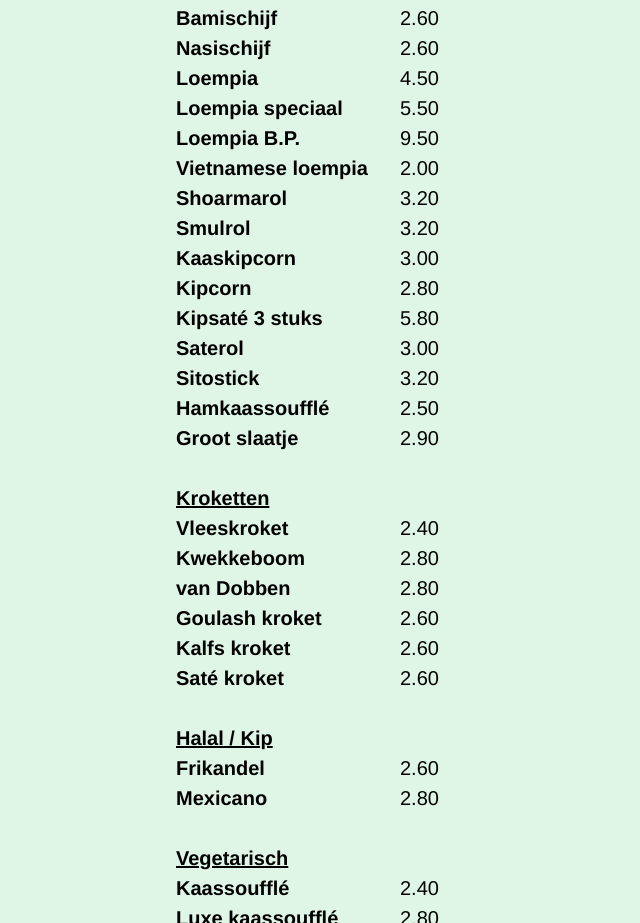
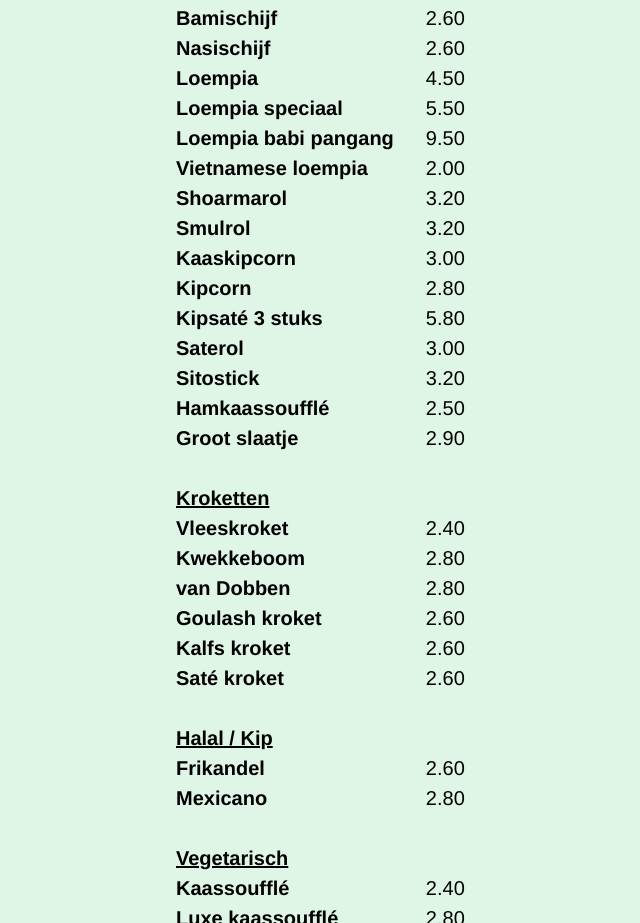
Before and after one commit to 7lllao/cafetariadepunt, a plain HTML site: page index.html in a window 1280 px wide. Shown: the part 1529-2452 px from the top of the page, without its empty margins (266-906 px from the left). Drawn offline with Linux system fonts and the light colour scheme.

Commit message:
Update index.html

```diff
--- a/index.html
+++ b/index.html
@@ -202,7 +202,7 @@
                 <span class="item-name">Nasischijf</span>
                 <span class="item-name">Loempia</span>
                 <span class="item-name">Loempia<span style="color: rgba(223,245,229);">.</span>speciaal</span>
-                <span class="item-name">Loempia B.P.</span>
+                <span class="item-name">Loempia<span style="color: rgba(223,245,229);">.</span>babi<span style="color: rgba(223,245,229);">.</span>pangang</span>
                 <span class="item-name">Vietnamese<span style="color: rgba(223,245,229);">.</span>loempia</span>
                 <span class="item-name">Shoarmarol</span>
                 <span class="item-name">Smulrol</span>
```
